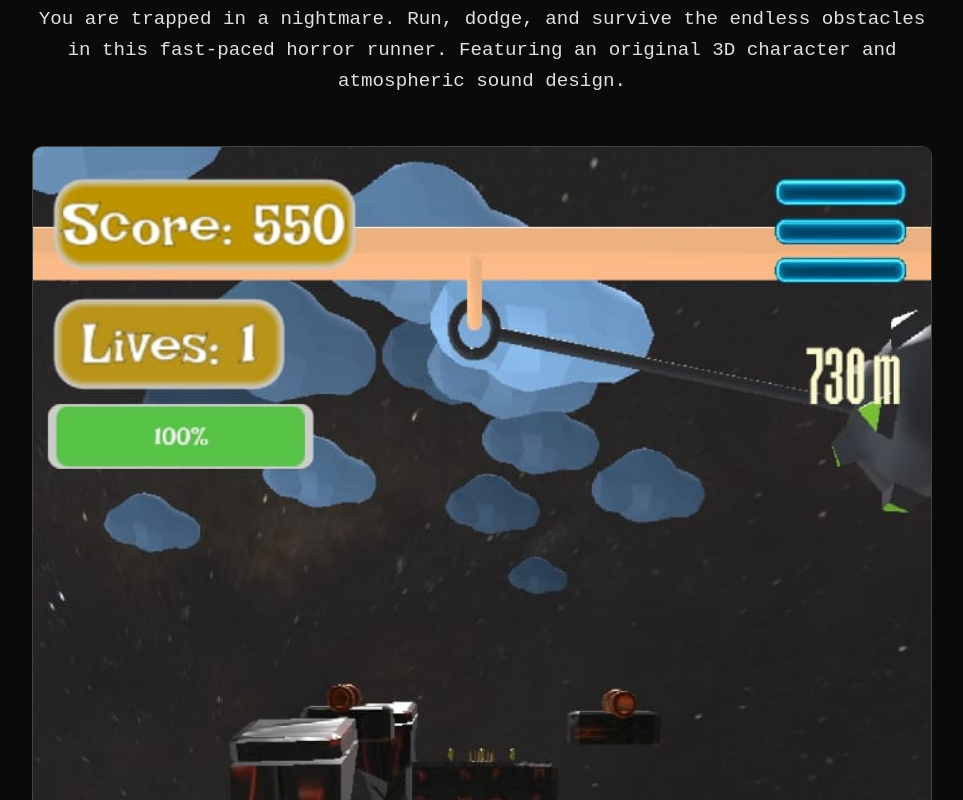
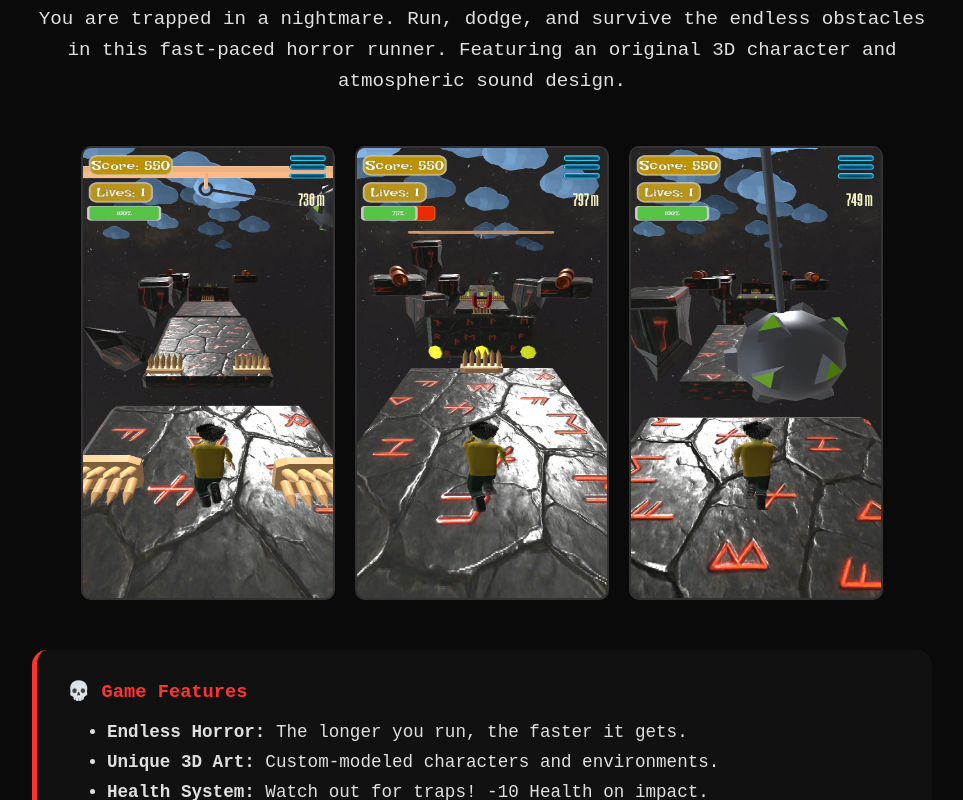
Before and after one commit to OS0DEVELOPER/OS0DEVELOPER.github.io, a plain HTML site: page index.html in a window 1280 px wide. Shown: the part 376-1176 px from the top of the page, without its empty margins (158-1121 px from the left). Drawn offline with Linux system fonts and the light colour scheme.

Commit message:
Update index.html

```diff
--- a/index.html
+++ b/index.html
@@ -149,9 +149,9 @@
         </p>
 
         <div class="gallery">
-           <img src="ss1.jpeg" class="screenshot-img" alt="Game Screenshot 1">
-           <img src="ss2.jpeg" class="screenshot-img" alt="Game Screenshot 2">
-           <img src="ss3.jpeg" class="screenshot-img" alt="Game Screenshot 3">
+           <img src="ss1.jpeg" class="screenshot-placeholder" alt="Game Screenshot 1">
+           <img src="ss2.jpeg" class="screenshot-placeholder" alt="Game Screenshot 2">
+           <img src="ss3.jpeg" class="screenshot-placeholder" alt="Game Screenshot 3">
         </div>
 
         <div class="features">
```
